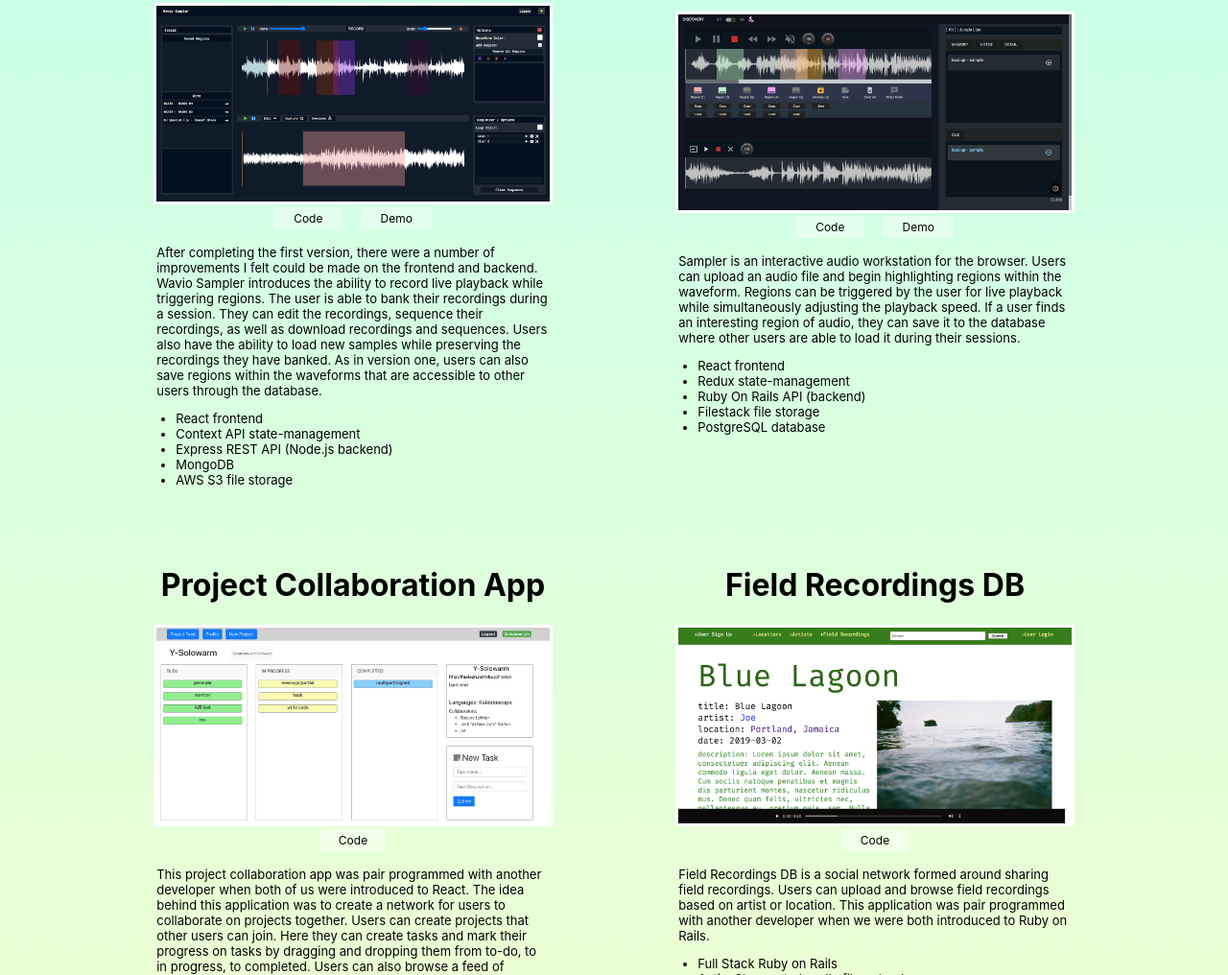
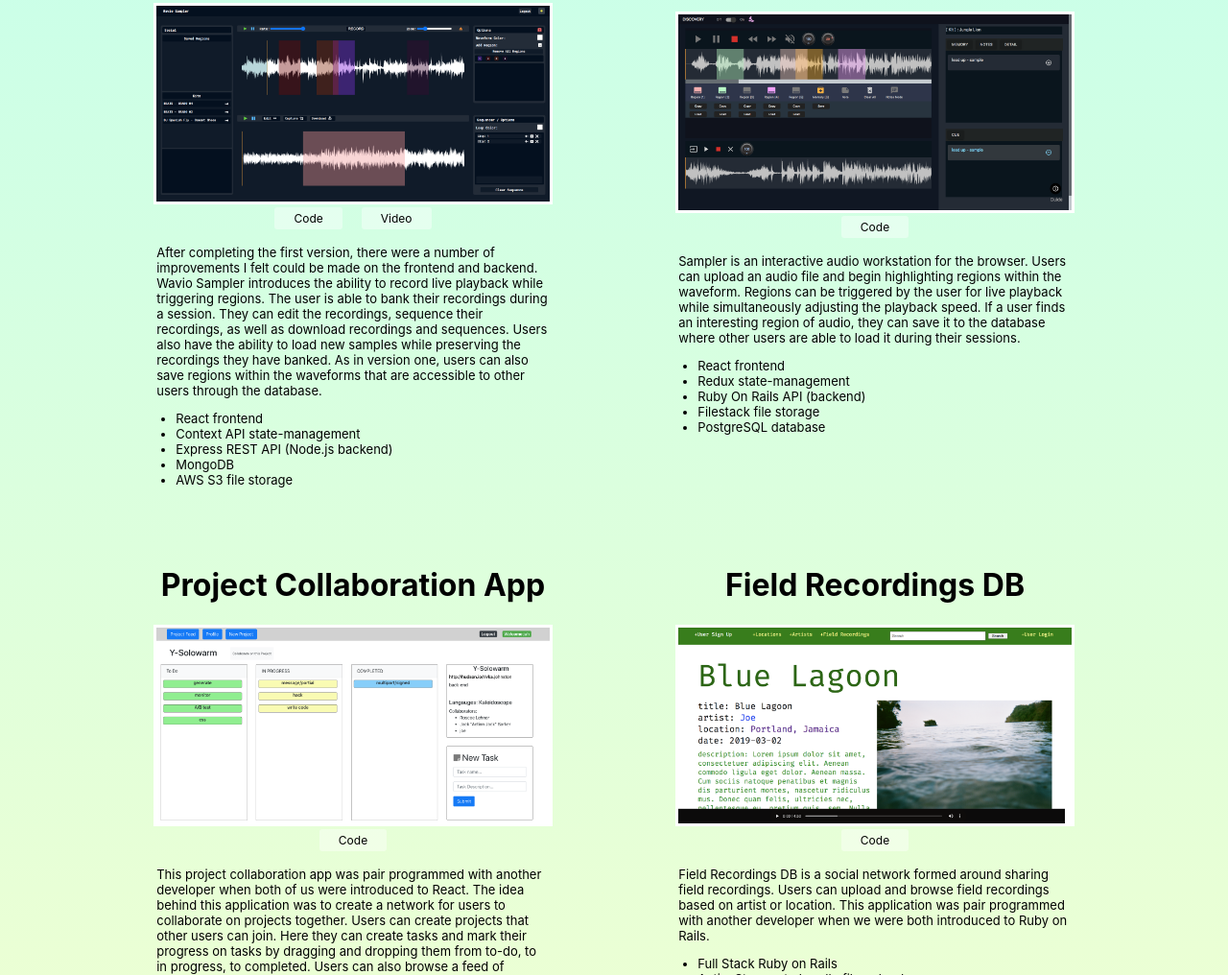
Before and after one commit to joelazarz/jlazarz-site, a website: page dist/index.html in a window 1280 px wide. Shown: the part 984-2000 px from the top of the page at 96% size. Drawn offline with Linux system fonts and the light colour scheme.

Commit message:
video link

```diff
--- a/dist/index.html
+++ b/dist/index.html
@@ -123,7 +123,7 @@
         <img src="./public/wavio-sampler-ss.png" alt="Wavio Sampler" class="project-img">
         <div class="project-link-space">
           <a href="https://github.com/joelazarz/wavio-sampler" target="_blank" rel="noopener">Code</a>
-          <a href="https://wavio-sampler.herokuapp.com/" target="_blank" rel="noopener">Demo</a>
+          <a href="https://youtu.be/fczl7qwRYm0" target="_blank" rel="noopener">Video</a>
         </div>
         <div class="project-detail">
           <p>
@@ -144,7 +144,7 @@
         <img src="./public/sampler-ss.png" alt="Sampler" class="project-img">
         <div class="project-link-space">
           <a href="https://github.com/joelazarz/samplr-frontend" target="_blank" rel="noopener">Code</a>
-          <a href="https://samplr-100.netlify.app/" target="_blank" rel="noopener">Demo</a>
+          <!-- <a href="https://samplr-100.netlify.app/" target="_blank" rel="noopener">Demo</a> -->
         </div>
         <div class="project-detail">
           <p>
```
